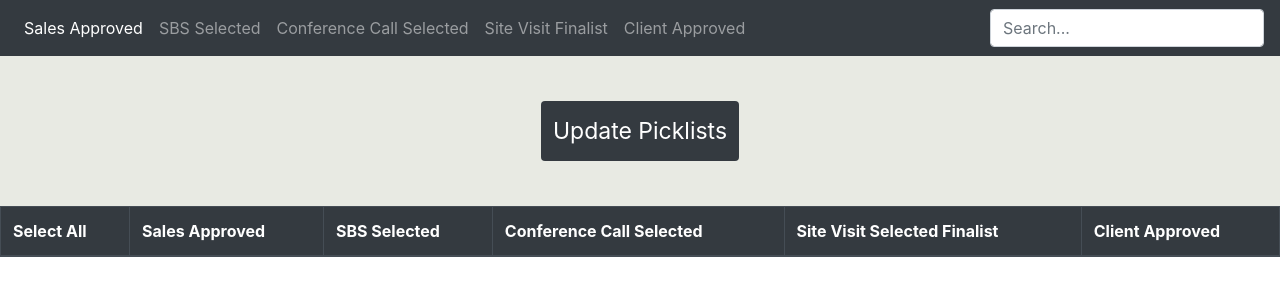
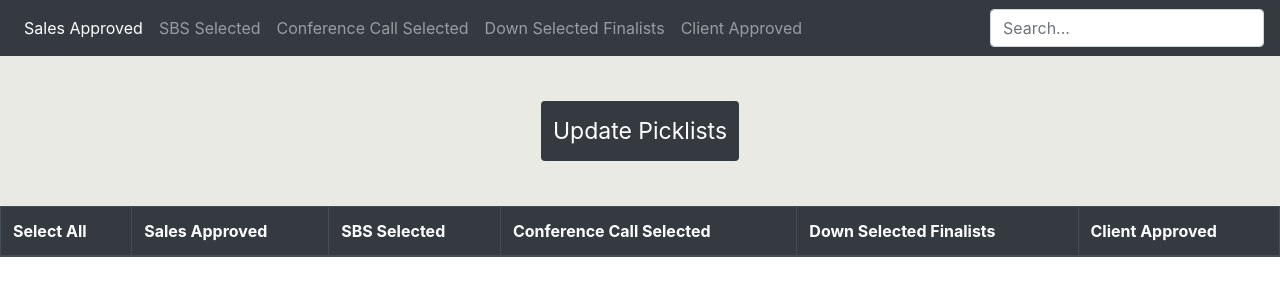
Before and after one commit to outsource-consultants/partner-picklist-widget, a website: page app/widget.html in a window 1280 px wide. Drawn offline with nearby package versions, Linux system fonts and the light colour scheme; a script that the page names is missing.

Commit message:
Update widget.html

```diff
--- a/app/widget.html
+++ b/app/widget.html
@@ -24,7 +24,7 @@
               <a class="nav-link" href="#">Conference Call Selected</a>
             </li>
             <li class="nav-item">
-              <a class="nav-link" href="#">Site Visit Finalist</a>
+              <a class="nav-link" href="#">Down Selected Finalists</a>
             </li>
             <li class="nav-item">
               <a class="nav-link" href="#">Client Approved</a>
@@ -54,7 +54,7 @@
                     <th id="partnerCol0" scope="col">Sales Approved</th>
                     <th id="partnerCol1" scope="col">SBS Selected</th>
                     <th id="partnerCol2" scope="col">Conference Call Selected</th>
-                    <th id="partnerCol3" scope="col">Site Visit Selected Finalist</th>
+                    <th id="partnerCol3" scope="col">Down Selected Finalists</th>
                     <th id="partnerCol4" scope="col">Client Approved</th>
                   </tr>
                 </thead>
```
